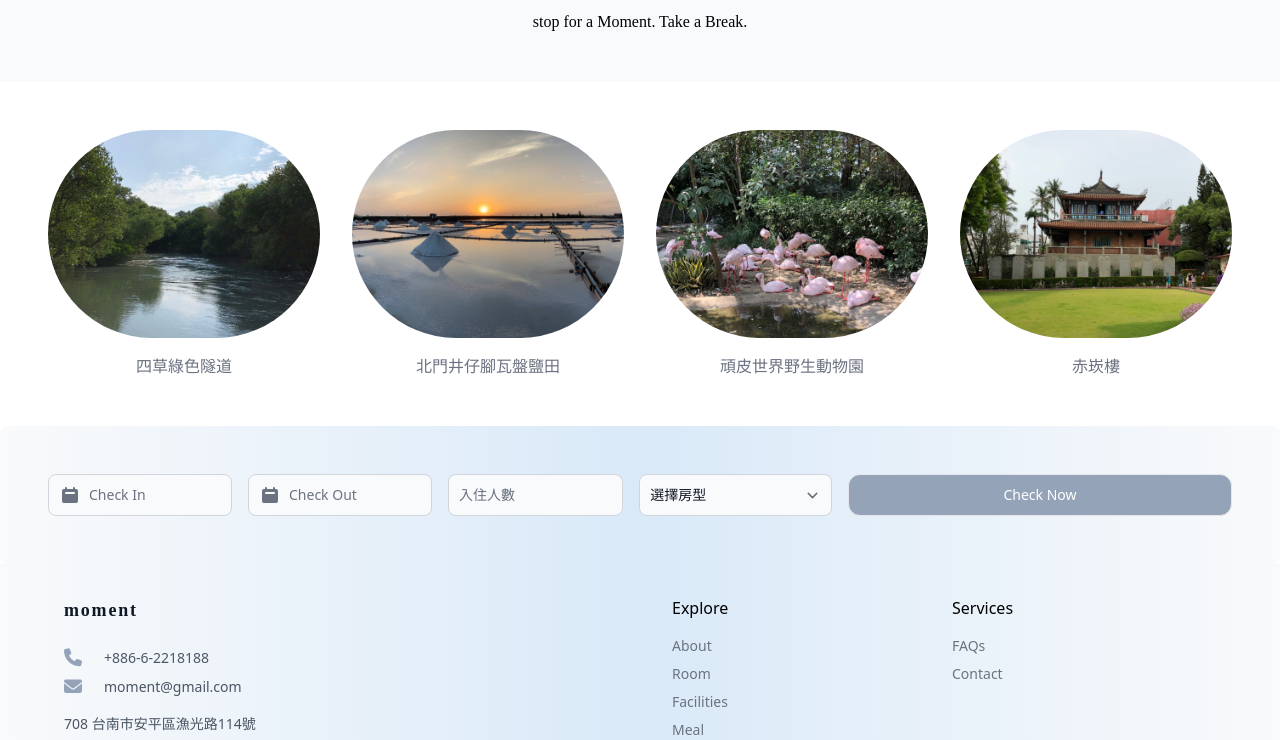
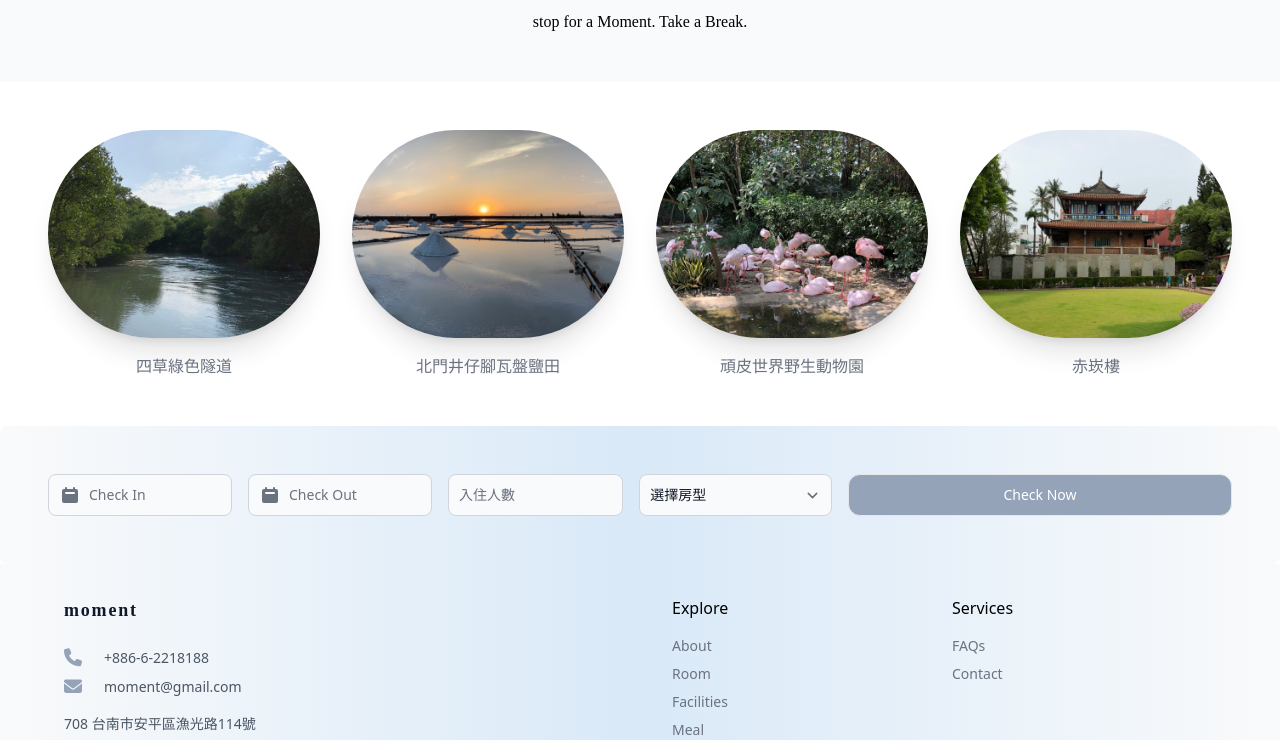
Before and after one commit to tinaaa071/moment-project, a website: page index.html in a window 1280 px wide. Shown: the part 1640-2380 px from the top of the page. Drawn offline with nearby package versions, Linux system fonts and the light colour scheme; a web font is replaced by a local one.

Commit message:
add shadow

```diff
--- a/index.html
+++ b/index.html
@@ -308,7 +308,7 @@
 
       <a href="#">
         <div class="text-center text-gray-500 hover:text-gray-900">
-          <div class="rounded-full overflow-hidden mb-4">
+          <div class="rounded-full overflow-hidden mb-4 shadow-xl">
             <img class="w-full h-52 transform hover:scale-150 duration-500 object-cover" src="image/travel-11.jpg" alt="" />
           </div>
           <h1 class="text-base font-medium ">四草綠色隧道</h1>
@@ -316,7 +316,7 @@
       </a>
       <a href="#">
         <div class="text-center text-gray-500 hover:text-gray-900">
-          <div class="rounded-full overflow-hidden mb-4">
+          <div class="rounded-full overflow-hidden mb-4 shadow-xl">
             <img class="w-full h-52 transform hover:scale-150 duration-500 object-cover" src="image/travel-1.jpg" alt="" />
           </div>
           <h1 class="text-base font-medium ">北門井仔腳瓦盤鹽田</h1>
@@ -324,7 +324,7 @@
       </a>
       <a href="#">
         <div class="text-center text-gray-500 hover:text-gray-900">
-          <div class="rounded-full overflow-hidden mb-4">
+          <div class="rounded-full overflow-hidden mb-4 shadow-xl">
             <img class="w-full h-52 transform hover:scale-150 duration-500 object-cover" src="image/travel-7.jpg" alt="" />
           </div>
           <h1 class="text-base font-medium ">頑皮世界野生動物園</h1>
@@ -332,7 +332,7 @@
       </a>
       <a href="#">
         <div class="text-center text-gray-500 hover:text-gray-900">
-          <div class="rounded-full overflow-hidden mb-4">
+          <div class="rounded-full overflow-hidden mb-4 shadow-xl">
             <img class="w-full h-52 transform hover:scale-150 duration-500 object-cover" src="image/travel-3.jpg" alt="" />
           </div>
           <h1 class="text-base font-medium ">赤崁樓</h1>
```
Also changed, not shown: dist/travel-1.html, dist/travel.html.
